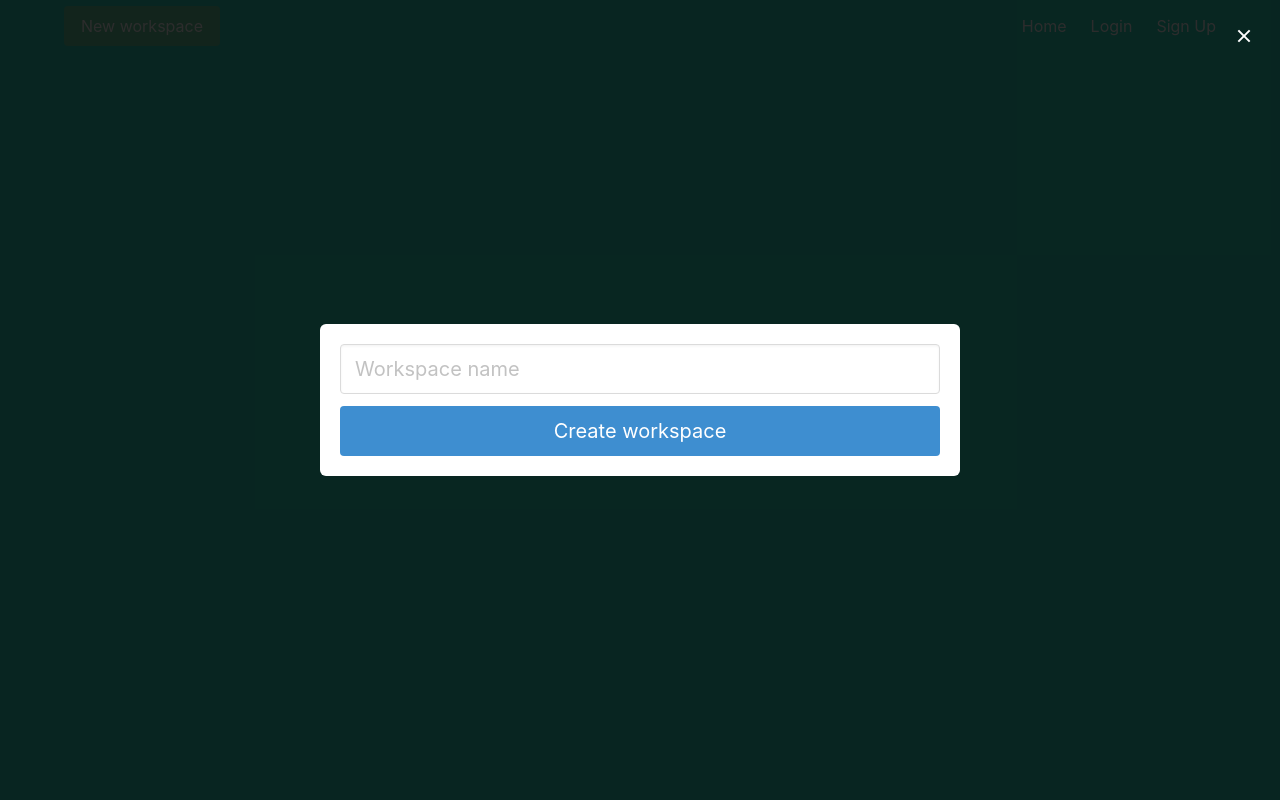
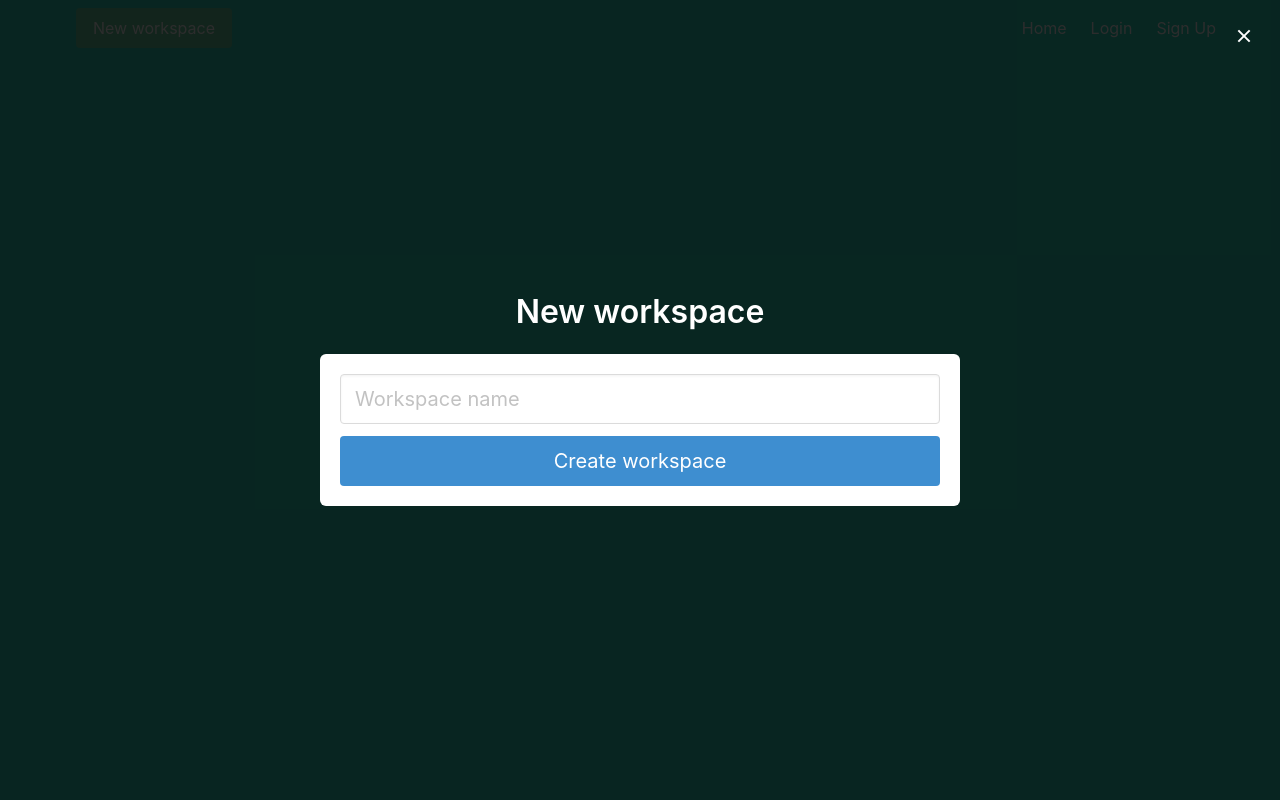
Before and after one commit to Grafit24/db-design-and-dev, a Flask app: template app/templates/workspaces.html in a window 1280 px wide, after a click on "New workspace". Run offline with Flask 3, Linux system fonts and the light colour scheme; the template is opened without the code that fills it: most values are stand-ins (such as "Sample title", 1, 10 or a date in 2020); parts of the project's set-up code (start-up, migrations or seed data) failed here and were passed over.

Commit message:
ADD: Delete/Update func to workspace.

```diff
--- a/app/main.py
+++ b/app/main.py
@@ -61,16 +61,24 @@ def view_workspace(workspace_id, workspace_name):
     WHERE workspaces_users.workspace_id=%s ORDER BY opened_on DESC;
     """
     result = db.engine.execute(query, workspace_id).fetchall()
-    return render_template("workspace.html", query_result=result, workspace_name=workspace_name)
+    return render_template(
+        "workspace.html", query_result=result,
+        workspace_name=workspace_name, workspace_id=workspace_id
+    )
 
 
-@main.route("/workspaces/update", methods=["PUT"])
+@main.route("/workspaces/workspace-<int:workspace_id>-<string:workspace_name>/update", methods=["POST"])
 @login_required
-def update_workspace():
-    ...
+def update_workspace(workspace_id, workspace_name):
+    new_workspace_name = request.form.get("workspace_name")
+    query = "UPDATE workspaces SET workspace_name=%s WHERE id=%s;"
+    db.engine.execute(query, new_workspace_name, workspace_id)
+    return redirect(url_for("main.view_workspace", workspace_id=workspace_id, workspace_name=new_workspace_name))
 
 
-@main.route("/workspaces/delete", methods=["DELETE"])
+@main.route("/workspaces/workspace-<int:workspace_id>-<string:workspace_name>/delete", methods=["POST"])
 @login_required
-def delete_workspace():
-    ...
+def delete_workspace(workspace_id, workspace_name):
+    query = "DELETE FROM workspaces WHERE id=%s;"
+    db.engine.execute(query, workspace_id)
+    return redirect(url_for("main.workspaces"))
--- a/app/templates/workspaces.html
+++ b/app/templates/workspaces.html
@@ -1,15 +1,18 @@
 {% extends "base.html" %}
 
 {% block nav %}
+<div class="navbar-item">
 <button class="button is-block is-success js-modal-trigger" data-target="modal-create">New workspace</button>
+</div>
 {% endblock %}
 
 {% block content %}
 <div id="modal-create" class="modal">
     <div class="modal-background"></div>
     <div class="modal-content">
+        <p class="title">New workspace</p>
         <div class="box">
-            <form method="POST" action="/workspaces/create">
+            <form method="POST" action="{{ url_for('main.create_workspace') }}">
                 <div class="field">
                     <div class="control">
                         <input class="input is-medium" type="text" name="workspace_name" placeholder="Workspace name" autofocus="">
```
Also changed, not shown: app/templates/workspace.html (+14 -5 lines).
